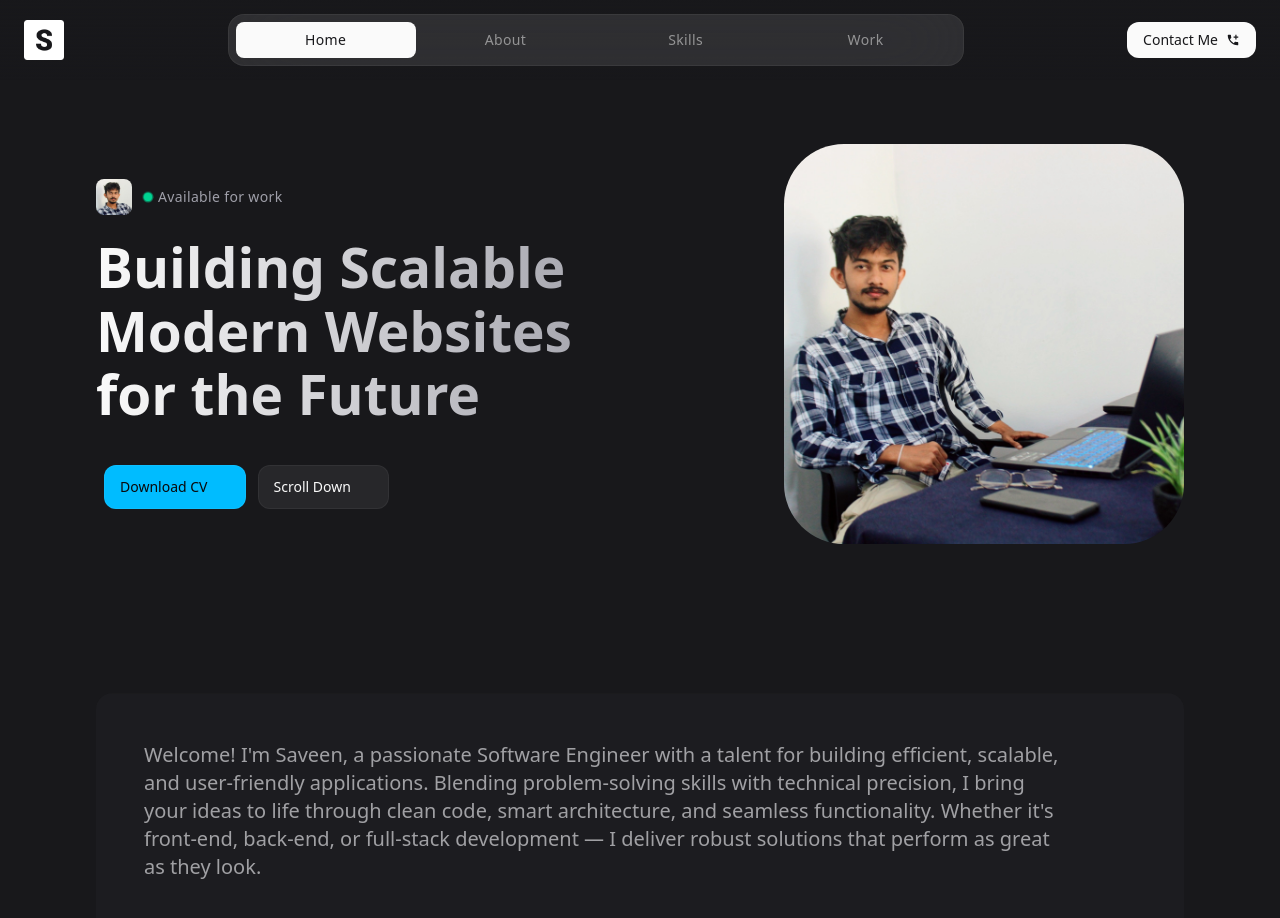
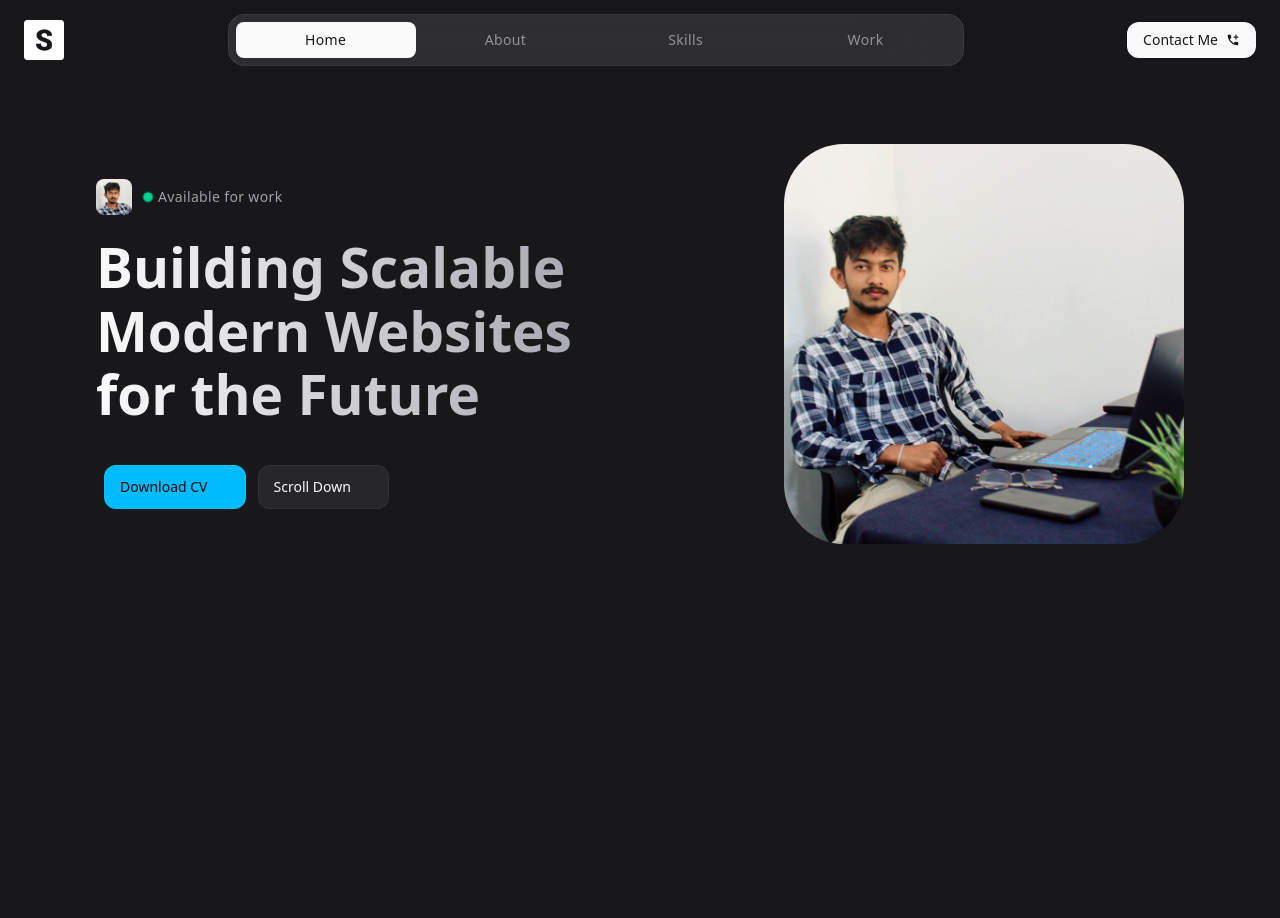
Before and after one commit to saveen99/My-Portfolio-React-Tailwind-V4, a React (Vite) app: page / in a window 1280 px wide. Shown: the top 918 px of the page. Built offline with nearby package versions, Linux system fonts and the light colour scheme.

Commit message:
Update About.jsx
Co-Authored-By: Saveen Maduranga II <165816828+saveen993@users.noreply.github.com>

```diff
--- a/src/components/About.jsx
+++ b/src/components/About.jsx
@@ -22,8 +22,8 @@
       <div className="container">
         <div className="bg-zinc-800/50 p-7 rounded-2xl
         md:p-12 reveal-up">
-          <p className="text-zinc-300 mb-4 md:mb-8 md:text-xl
-          md:max-w-[80ch]">
+          <p className="text-zinc-300 mb-4 md:mb-8 md:text-lg
+          md:max-w-[70ch] text-justify tracking-tight">
             Welcome! I&apos;m Saveen, a passionate Software Engineer with a talent for building efficient, scalable, and user-friendly applications.
             Blending problem-solving skills with technical precision, I bring your ideas to life through clean code, smart architecture, and seamless functionality. Whether it&apos;s front-end, back-end, or full-stack development — I deliver robust solutions that perform as great as they look.
           </p>
```
